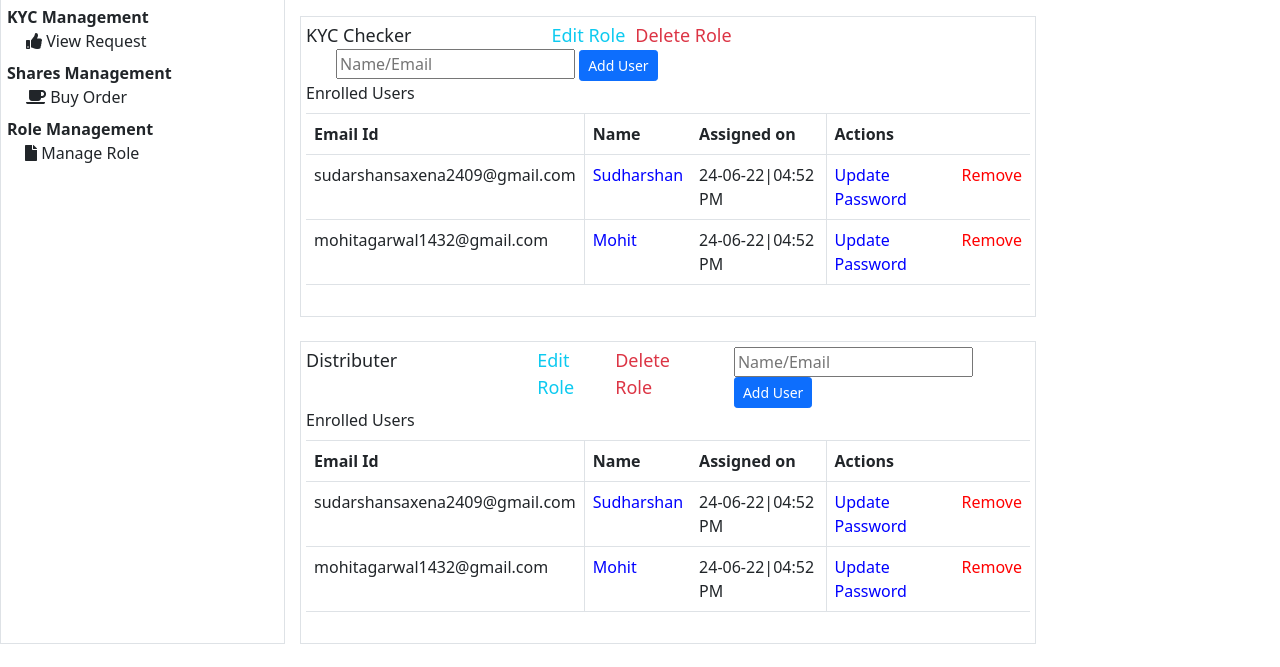
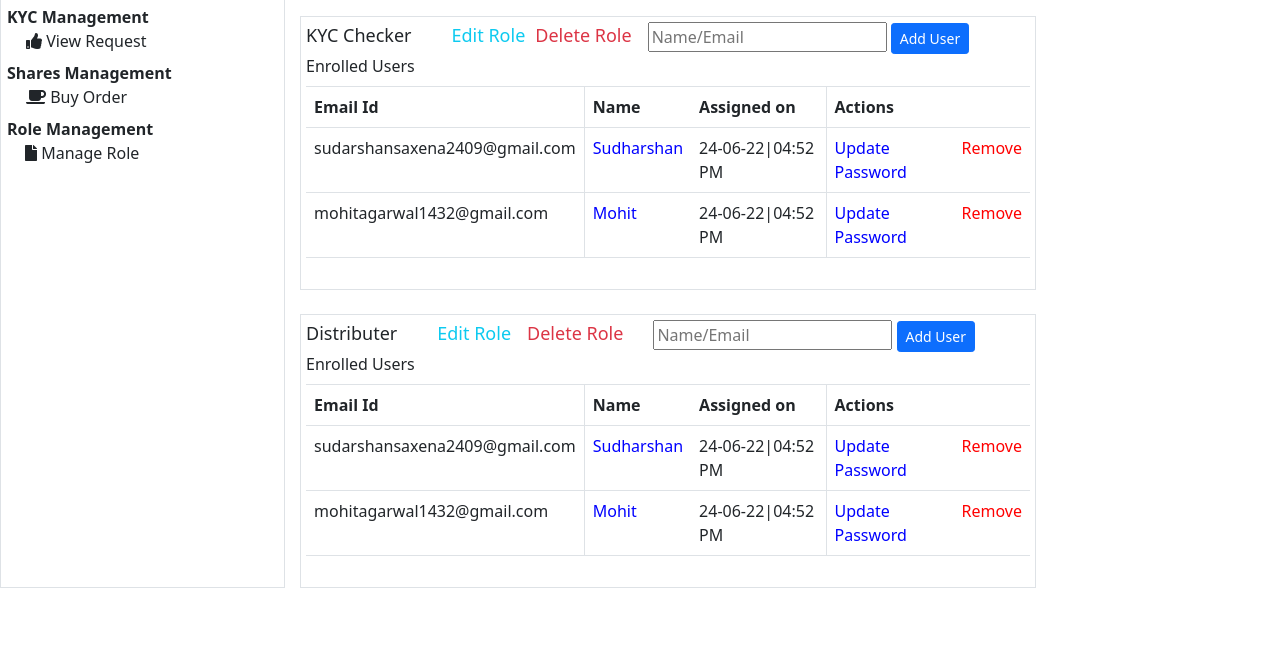
Before and after one commit to Ayush653-sudo/demo, a plain HTML site: page index.html in a window 1280 px wide. Shown: the part 133-800 px from the top of the page. Drawn offline with nearby package versions, Linux system fonts and the light colour scheme.

Commit message:
Update index.html

```diff
--- a/index.html
+++ b/index.html
@@ -90,13 +90,13 @@
 <div class="d-sm-flex flex-sm-wrap">
 
 <div class="padding-left:3px d-inline-block" style="font-size: 18px;">KYC Checker</div>
-<div class="d-inline-block text-info " style="padding-left: 140px;font-size: 18px">
+<div class="d-inline-block text-info " style="padding-left: 5vh;font-size: 18px">
  Edit Role
 </div>
 <div class="d-inline-block text-danger " style="padding-left: 10px;font-size: 18px">
     Delete Role
    </div>
-   <div class="d-inline-block" style="padding-left: 30px;">
+   <div class="d-inline-block" style="padding-left: 2vh">
    <input type="text" id="lname" name="lname" placeholder="Name/Email" >
    <button type="button" class="btn btn-primary btn-sm">Add User</button>
 </div>
@@ -144,10 +144,10 @@
 <div class="container border mt-4" style="padding: 5px;">
     <div class="d-flex">
     <div class="padding-left:3px d-inline-block" style="font-size: 18px;">Distributer</div>
-    <div class="d-inline-block text-info " style="padding-left: 140px;font-size: 18px">
+    <div class="d-inline-block text-info " style="padding-left: 5vh;font-size: 18px">
      Edit Role
     </div>
-    <div class="d-inline-block text-danger " style="padding-left: 10px;font-size: 18px">
+    <div class="d-inline-block text-danger " style="padding-left: 2vh;font-size: 18px">
         Delete Role
        </div>
        <div class="d-inline-block" style="padding-left: 30px;">
```
